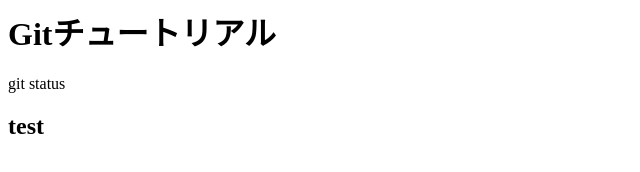
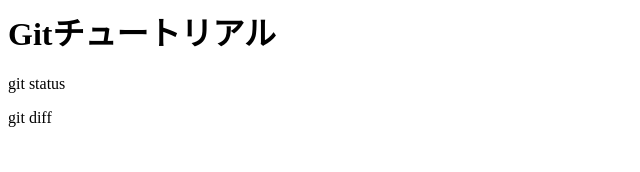
Before and after one commit to mashroom-git/git_tutorial, a plain HTML site: page index.html in a window 1280 px wide. Shown: the full height of the page, 0-640 px from the left. Drawn offline with Linux system fonts and the light colour scheme.

Commit message:
git diffを追加

```diff
--- a/index.html
+++ b/index.html
@@ -1,3 +1,3 @@
 <h1>Gitチュートリアル</h1>
 <p>git status</p>
-<h2>test</h2>
+<p>git diff</p>
```
